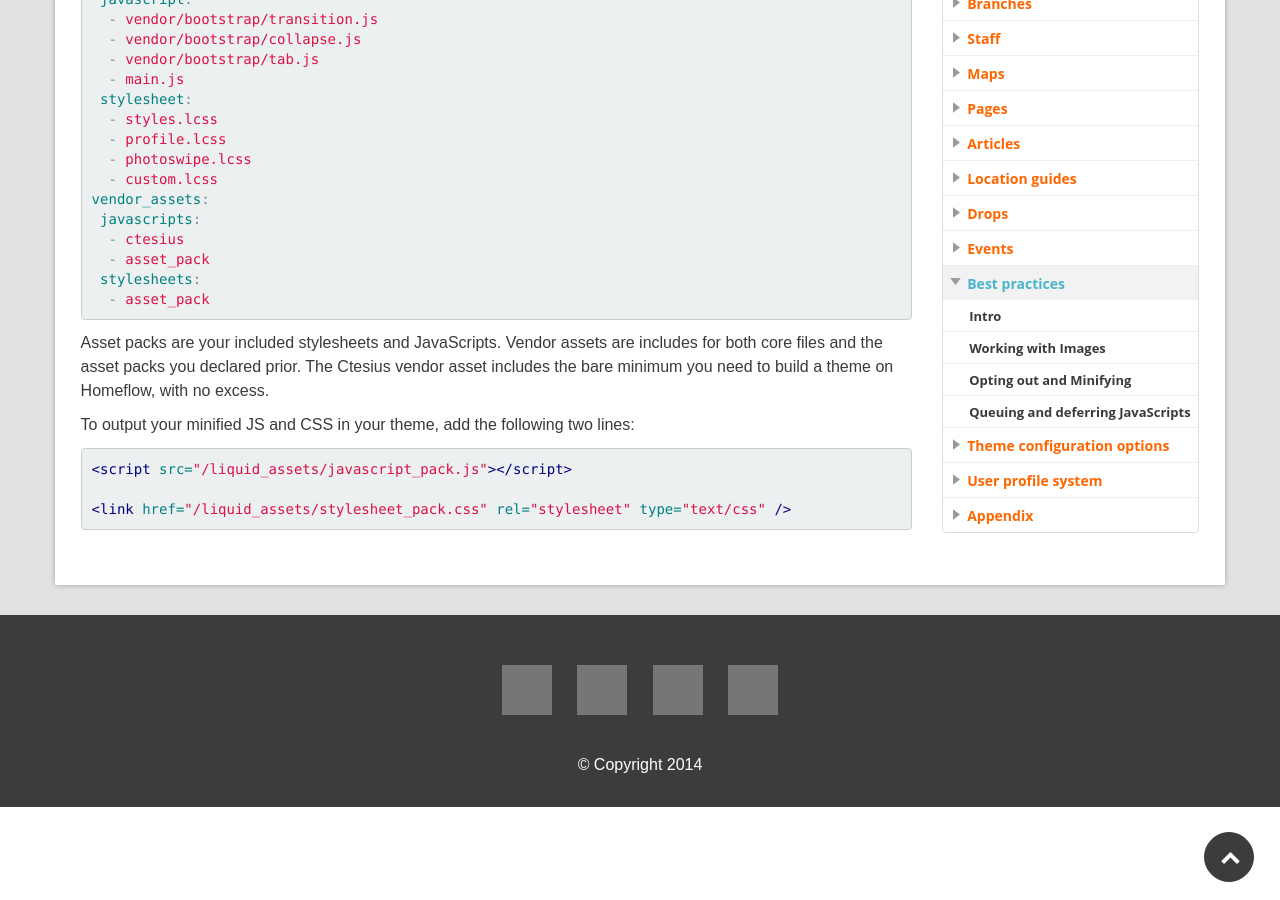
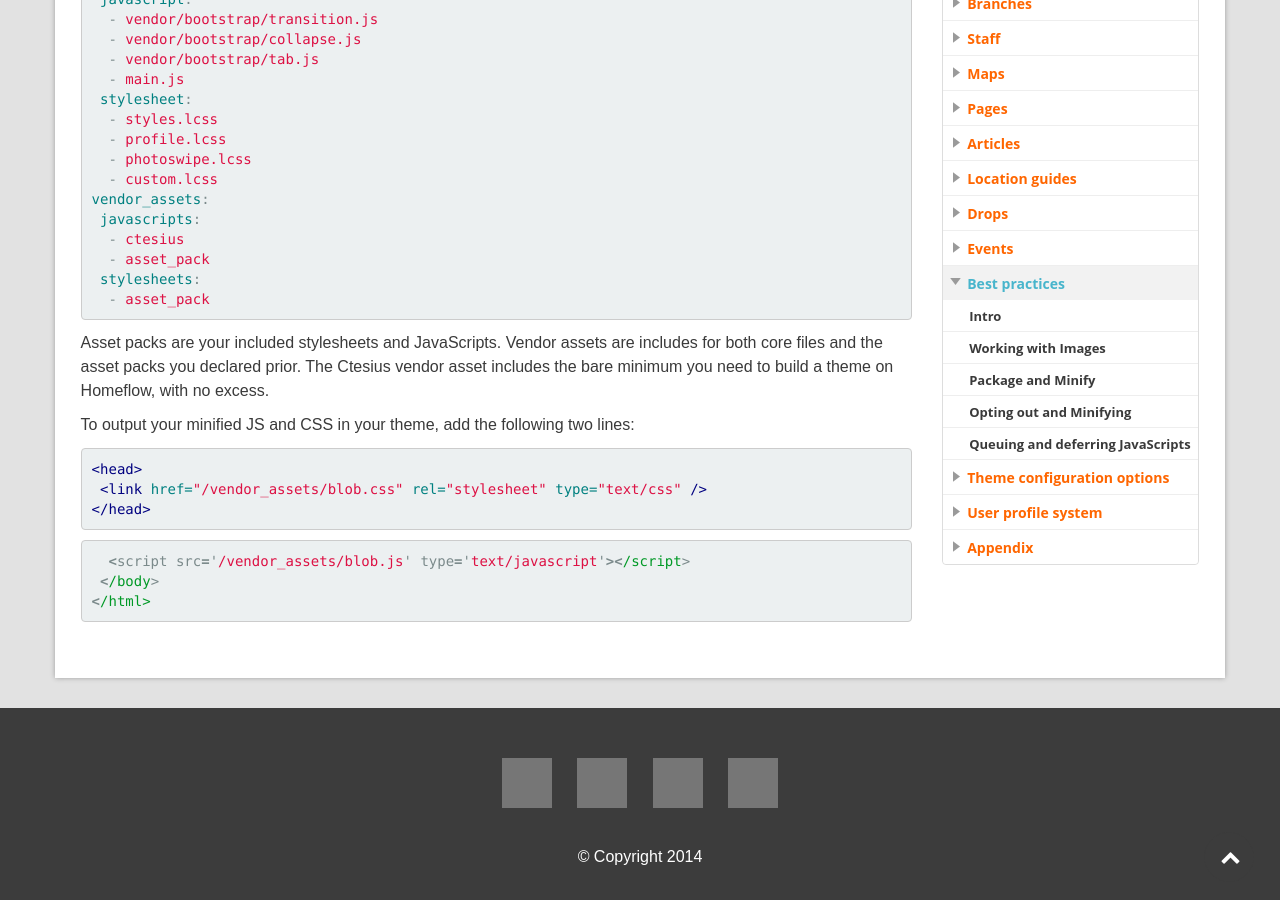
Before and after one commit to homeflow/homeflow.github.io, a Jekyll site: the page built from _posts/best-practices/2015-04-24-opting-out-minifying.md, in a window 1280 px wide and 900 px high, scrolled down 601 px, cut to the strip 0-900 px from the top of the window. Built offline with Jekyll 4.4.1, drawn with Linux system fonts in a browser that asks for light colours; grey boxes are pictures that could not be loaded.

Commit message:
Make this more concise

```diff
--- a/_posts/best-practices/2015-04-23-opting-out-minifying.md
+++ b/_posts/best-practices/2015-04-24-opting-out-minifying.md
@@ -34,8 +34,16 @@ To output your minified JS and CSS in your theme, add the following two lines:
 
 {% highlight html %}
 {% raw %}
-<script src="/liquid_assets/javascript_pack.js"></script>
-
-<link href="/liquid_assets/stylesheet_pack.css" rel="stylesheet" type="text/css" />
+<head>
+ <link href="/vendor_assets/blob.css" rel="stylesheet" type="text/css" />
+</head>
 {% endraw %}
 {% endhighlight %}
+
+{% highlight javascript %}
+{% raw %}
+  <script src='/vendor_assets/blob.js' type='text/javascript'></script>
+ </body>
+</html>
+{% endraw %}
+{% endhighlight %}
```
Also changed, not shown: _posts/best-practices/2015-04-23-package-and-minify.md (added, +33 -0 lines), _posts/best-practices/2015-04-25-queuing-deferring.md (renamed from _posts/best-practices/2015-04-24-queuing-deferring.md, +2 -2 lines), _posts/best-practices/2015-04-20-intro.md (renamed from _posts/best-practices/2015-04-21-intro.md).
